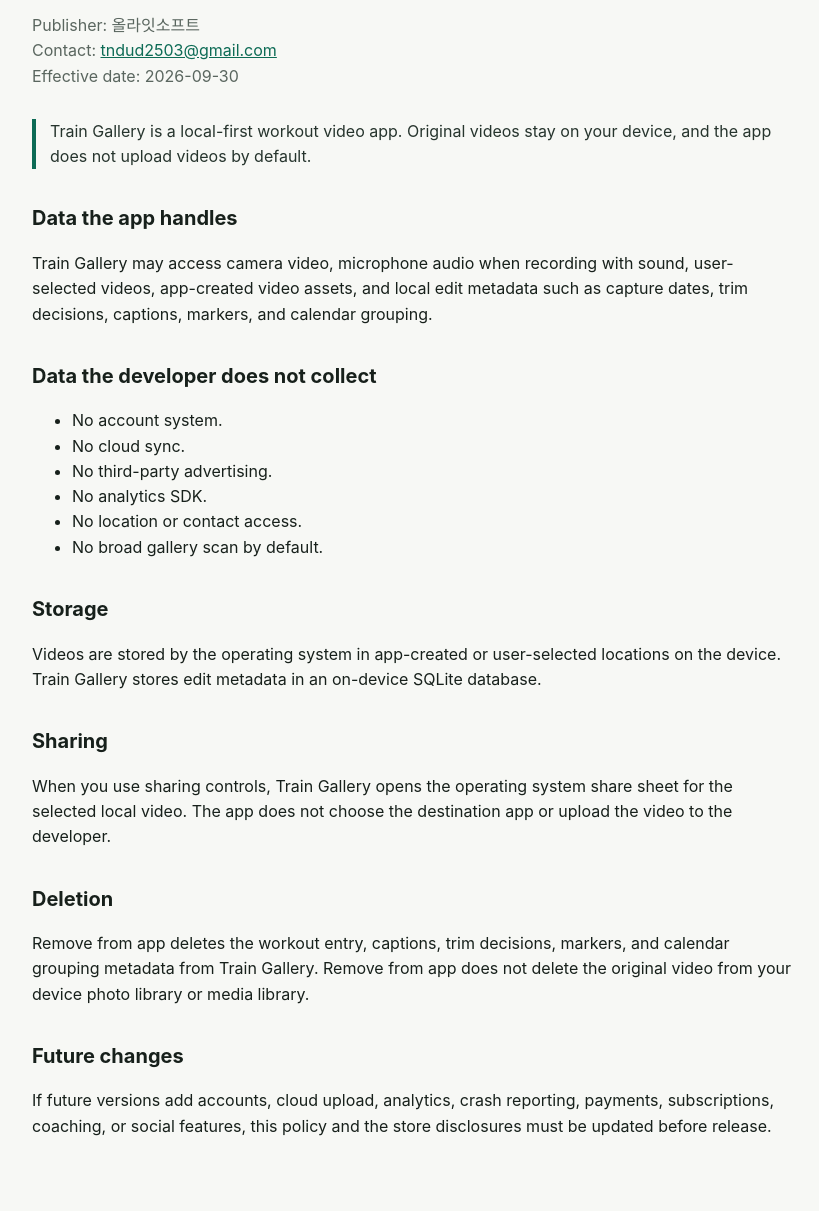
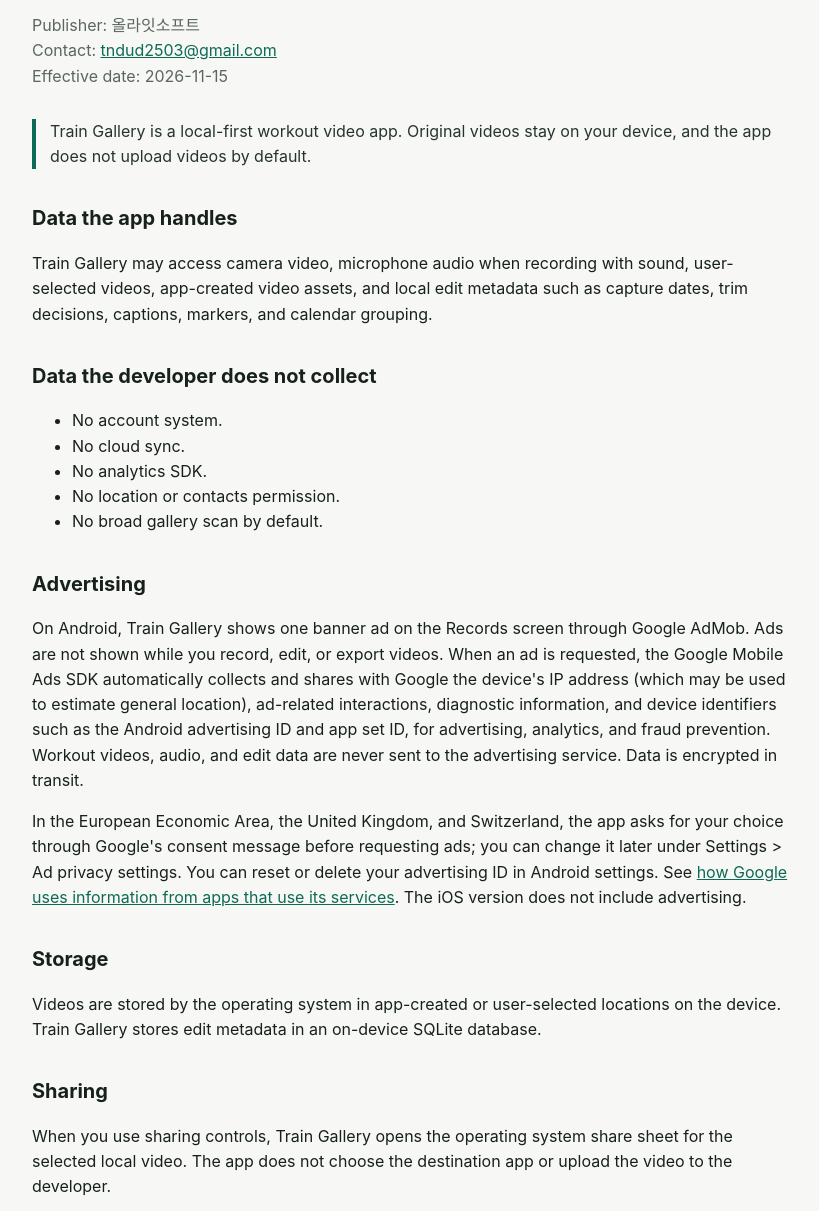
Before and after one commit to tndud2505-ops/Train-Gallery-Support, a plain HTML site: page privacy.html in a window 1280 px wide. Shown: the part 89-1300 px from the top of the page, without its empty margins (228-1047 px from the left). Drawn offline with Linux system fonts and the light colour scheme.

Commit message:
Disclose Android Records banner advertising

```diff
--- a/privacy.html
+++ b/privacy.html
@@ -50,7 +50,7 @@
 <body>
   <main>
     <h1>Train Gallery Privacy Policy</h1>
-    <p class="meta">Publisher: 올라잇소프트<br>Contact: <a href="mailto:tndud2503@gmail.com">tndud2503@gmail.com</a><br>Effective date: 2026-09-30</p>
+    <p class="meta">Publisher: 올라잇소프트<br>Contact: <a href="mailto:tndud2503@gmail.com">tndud2503@gmail.com</a><br>Effective date: 2026-11-15</p>
     <p class="notice">Train Gallery is a local-first workout video app. Original videos stay on your device, and the app does not upload videos by default.</p>
 
     <h2>Data the app handles</h2>
@@ -60,11 +60,14 @@
     <ul>
       <li>No account system.</li>
       <li>No cloud sync.</li>
-      <li>No third-party advertising.</li>
       <li>No analytics SDK.</li>
-      <li>No location or contact access.</li>
+      <li>No location or contacts permission.</li>
       <li>No broad gallery scan by default.</li>
     </ul>
+
+    <h2>Advertising</h2>
+    <p>On Android, Train Gallery shows one banner ad on the Records screen through Google AdMob. Ads are not shown while you record, edit, or export videos. When an ad is requested, the Google Mobile Ads SDK automatically collects and shares with Google the device's IP address (which may be used to estimate general location), ad-related interactions, diagnostic information, and device identifiers such as the Android advertising ID and app set ID, for advertising, analytics, and fraud prevention. Workout videos, audio, and edit data are never sent to the advertising service. Data is encrypted in transit.</p>
+    <p>In the European Economic Area, the United Kingdom, and Switzerland, the app asks for your choice through Google's consent message before requesting ads; you can change it later under Settings &gt; Ad privacy settings. You can reset or delete your advertising ID in Android settings. See <a href="https://policies.google.com/technologies/partner-sites">how Google uses information from apps that use its services</a>. The iOS version does not include advertising.</p>
 
     <h2>Storage</h2>
     <p>Videos are stored by the operating system in app-created or user-selected locations on the device. Train Gallery stores edit metadata in an on-device SQLite database.</p>
@@ -76,7 +79,7 @@
     <p>Remove from app deletes the workout entry, captions, trim decisions, markers, and calendar grouping metadata from Train Gallery. Remove from app does not delete the original video from your device photo library or media library.</p>
 
     <h2>Future changes</h2>
-    <p>If future versions add accounts, cloud upload, analytics, crash reporting, payments, subscriptions, coaching, or social features, this policy and the store disclosures must be updated before release.</p>
+    <p>If future versions add accounts, cloud upload, analytics, crash reporting, payments, subscriptions, coaching, social features, or change advertising, this policy and the store disclosures must be updated before release.</p>
 
   </main>
 </body>
```
